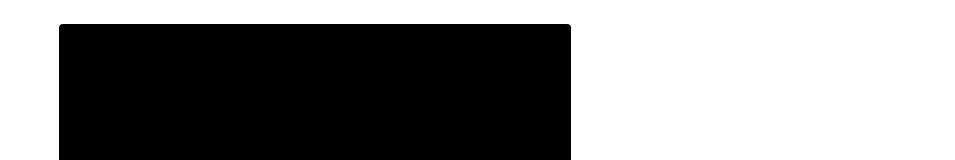
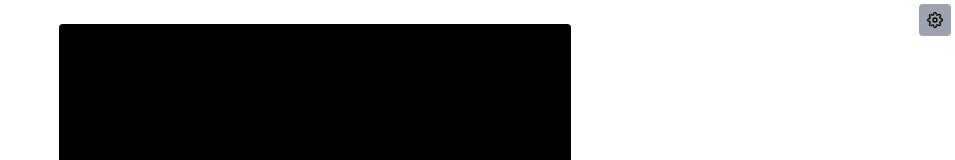
Before and after one commit to ChrisPoul/games-app, a Next.js app: page /tetris in a window 1280 px wide. Shown: the top 160 px of the page, without its empty margins (325-1280 px from the left). Built offline with nearby package versions, Linux system fonts and the light colour scheme.

Commit message:
Added settings menu to tetris

```diff
--- /dev/null
+++ b/app/tetris/components/SettingsMenu.tsx
@@ -0,0 +1,19 @@
+import { useState } from "react";
+import SettingsMenu from "@/app/components/SettingsMenu";
+
+export default function SettingsMenuComponent(toggleGameIsRunning: () => void) {
+  const [isOpen, setIsOpen] = useState(false)
+
+  function toggleMenu() {
+    toggleGameIsRunning()
+    setIsOpen(!isOpen)
+  }
+
+  return (
+    <SettingsMenu isOpen={isOpen} toggleMenu={toggleMenu}>
+      <div>
+
+      </div>
+    </SettingsMenu>
+  )
+}
--- a/app/tetris/page.tsx
+++ b/app/tetris/page.tsx
@@ -11,15 +11,17 @@ import {
 } from "./game";
 import { Figure } from "./figure";
 import { getFigure } from "./figure";
+import SettingsMenuComponent from "./components/SettingsMenu";
 
 export default function Page() {
   const [gameIsOver, setGameIsOver] = useState(false)
+  const [gameIsRunning, setGameIsRunning] = useState(true)
   let [figure, setFigure] = useState(getFigure("Z"))
   let [placedFigures, setPlacedFigures] = useState<Figure[]>([])
 
   // handle user input
   useEffect(() => {
-    if (gameIsOver) { return }
+    if (!gameIsRunning) { return }
     function handleKeyDown(event: KeyboardEvent) {
       switch (event.key) {
         case "ArrowUp": break
@@ -36,18 +38,17 @@ export default function Page() {
     return function cleanup() {
       document.removeEventListener('keydown', handleKeyDown);
     }
-  }, [placedFigures])
+  }, [placedFigures, gameIsRunning])
   // run game cicle
   useEffect(() => {
-    if (gameIsOver) { return }
+    if (!gameIsRunning) { return }
     const interval = setInterval(() => {
       handleFigureGoingDown()
       setFigure(figure => new Figure(...figure))
-      if (figureReachesTop(figure)) { setGameIsOver(true) }
     }, config.milisecondsPerFrame);
 
     return () => clearInterval(interval);
-  }, [placedFigures])
+  }, [placedFigures, gameIsRunning])
 
   function handleFigureGoingDown() {
     updateFigurePosition(placedFigures, figure, "Down")
@@ -58,10 +59,12 @@ export default function Page() {
       setFigure(generateRandomFigure())
     }
   }
+  function toggleGameIsRunning() { setGameIsRunning(!gameIsRunning) }
 
   return (
     <div className="h-screen pt-6 z--10">
       {GameMapComponent(figure, placedFigures)}
+      {SettingsMenuComponent(toggleGameIsRunning)}
     </div>
   )
 }
```
